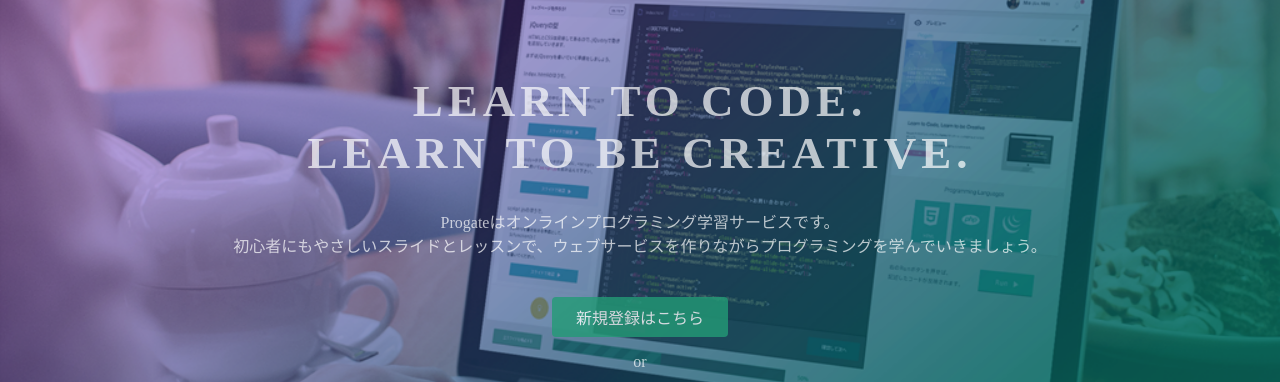
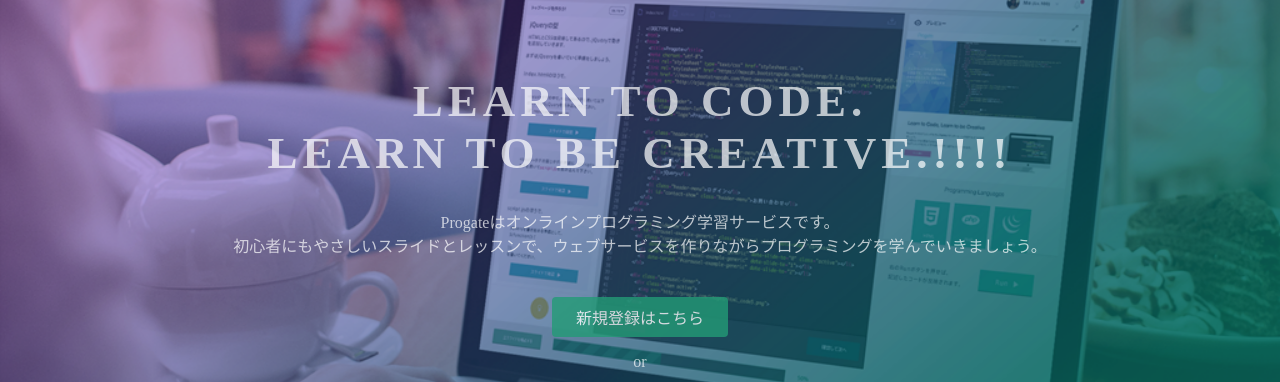
Before and after one commit to hirokato008/sample, a plain HTML site: page index.html in a window 1280 px wide. Shown: the part 135-517 px from the top of the page. Drawn offline with Linux system fonts and the light colour scheme.

Commit message:
Update index.html

```diff
--- a/index.html
+++ b/index.html
@@ -23,7 +23,7 @@
   </header>
   <div class="top-wrapper">
     <div class="container">
-      <h1>LEARN TO CODE.<br>LEARN TO BE CREATIVE.</h1>
+      <h1>LEARN TO CODE.<br>LEARN TO BE CREATIVE.!!!!</h1>
       <p>Progateはオンラインプログラミング学習サービスです。<br>初心者にもやさしいスライドとレッスンで、ウェブサービスを作りながらプログラミングを学んでいきましょう。</p>
       <div class="btn-wrapper">
         <a href="#" class="btn signup">新規登録はこちら</a>
```
